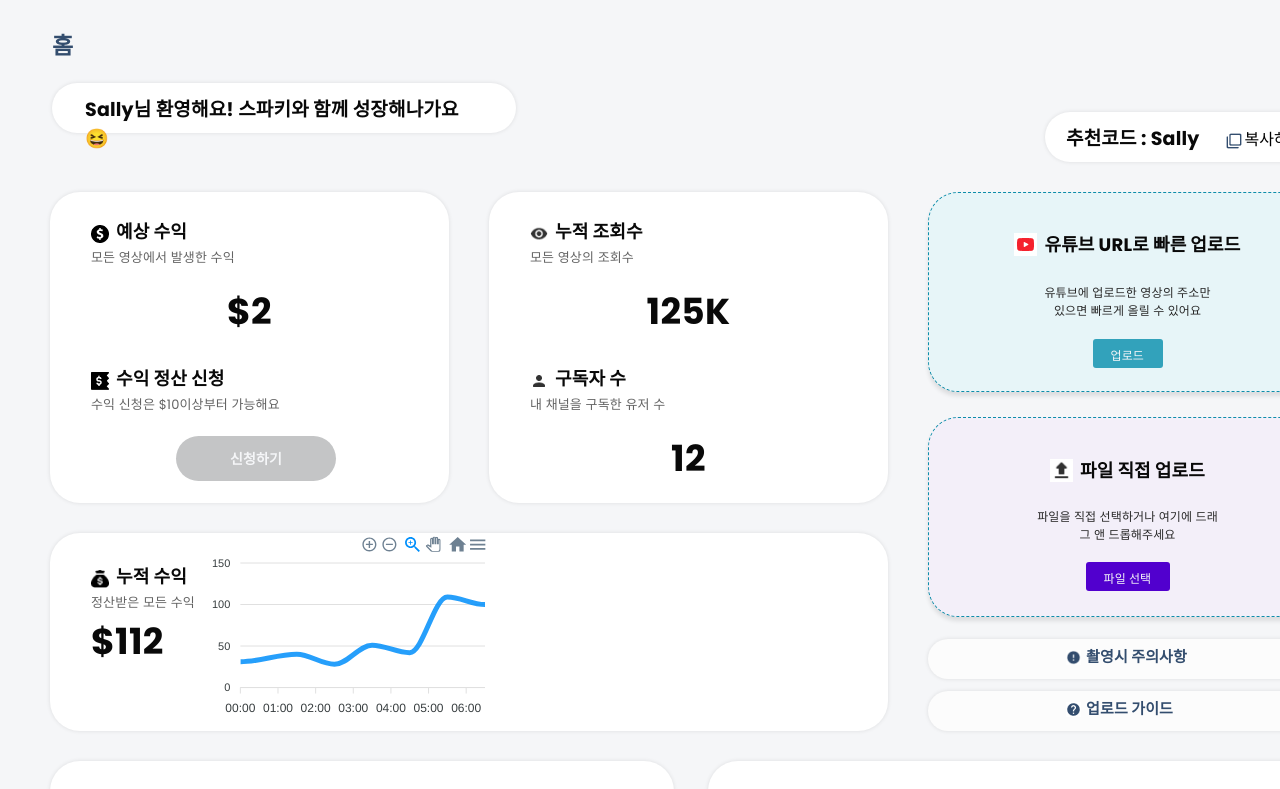
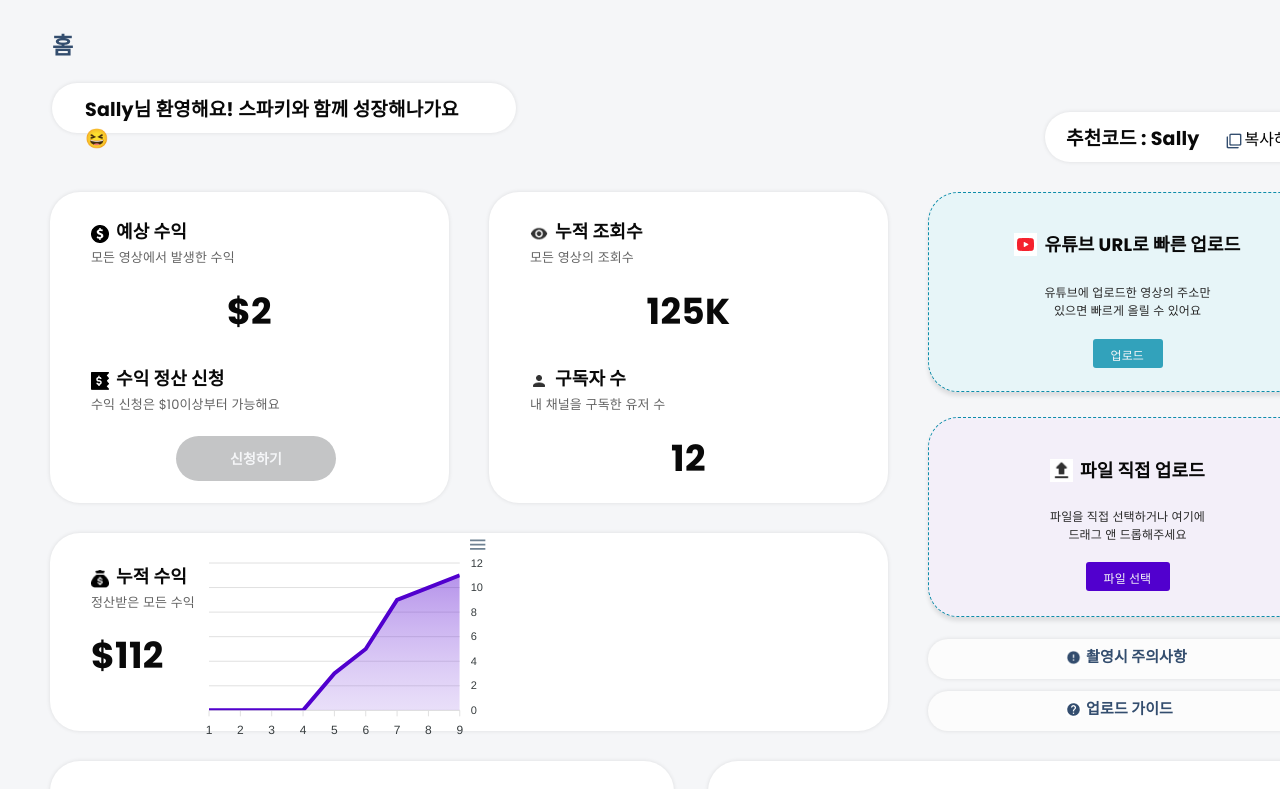
Before and after one commit to lazyyuns/mainpage_, a React (Create React App) app in the folder Desktop/react-app/mainpage/: page / in a window 1280 px wide. Shown: the top 789 px of the page. Built offline with nearby package versions, Linux system fonts and the light colour scheme.

Commit message:
누적수익 개선 그래프 변경

```diff
--- a/Desktop/react-app/mainpage/src/Components/Count.jsx
+++ b/Desktop/react-app/mainpage/src/Components/Count.jsx
@@ -12,7 +12,7 @@ const Count = ({ money, style, margin = '15px' }) => {
     textAlign: style ? style.textAlign : 'center',
     display: style ? style.display : 'flex',
     justifyContent: style ? style.justifyContent : 'center',
-    marginTop: margin,
+    marginTop: margin
   };
   const divStyle = {
     ...style,
--- a/Desktop/react-app/mainpage/src/Components/FileUpload.jsx
+++ b/Desktop/react-app/mainpage/src/Components/FileUpload.jsx
@@ -27,7 +27,7 @@ const FileUpload = ({ style }) => {
     fontstyle: 'normal',
     fontWeight: 500,
     letterSpacing: 0.12,
-    width: 184,
+    width: 160,
     height: 36,
     marginTop: 24,
   };
--- a/Desktop/react-app/mainpage/src/Components/Profitsum.jsx
+++ b/Desktop/react-app/mainpage/src/Components/Profitsum.jsx
@@ -1,7 +1,7 @@
-import React from 'react';
 import Count from './Count';
 import Title from './Title';
-import ApexCharts from 'react-apexcharts';
+import React, { useState } from 'react';
+import ReactApexChart from 'react-apexcharts';
 
 const Profitsum = () => {
   const divStyle = {
@@ -15,6 +15,44 @@ const Profitsum = () => {
     marginTop: 30,
     display: 'flex',
   };
+  const initialChartData = {
+    series: [
+      {
+        name: 'profit',
+        data: [0, 0, 0, 0, 3, 5, 9, 10, 11],
+      },
+    ],
+    options: {
+      chart: {
+        height: 115,
+        type: 'area',
+        width: 548,
+        flexShrink: 0,
+        zoom: {
+          enabled: false,
+        },
+      },
+      dataLabels: {
+        enabled: false,
+      },
+      stroke: {
+        curve: 'straight',
+      },
+      grid: {
+        row: {
+          colors: ['transparent'],
+          opacity: 1,
+        },
+      },
+      colors: ['#5100CE'], // 그라데이션 효과를 제거하고 단일 색상으로 설정
+      yaxis: {
+        opposite: true,
+        forceNiceScale: true,
+      },
+    },
+  };
+
+  const [chartData] = useState(initialChartData);
 
   return (
     <div style={divStyle}>
@@ -28,45 +66,15 @@ const Profitsum = () => {
         <Count
           money={'$112'}
           margin={30}
-          style={{ textAlign: 'left', paddingLeft: '41px' }}
+          style={{ textAlign: 'left', paddingLeft: '41px', marginTop: '14px' }}
         />
       </div>
-      <ApexCharts
-        series={[
-          {
-            name: 'series1',
-            data: [31, 40, 28, 51, 42, 109, 100],
-          },
-        ]}
-        options={{
-          chart: { height: '115px', width: '548px', type: 'area' },
-          dataLabels: {
-            enabled: false,
-          },
-          stroke: {
-            curve: 'smooth',
-          },
-          xaxis: {
-            type: 'datetime',
-            categories: [
-              '2018-09-19T00:00:00.000Z',
-              '2018-09-19T01:30:00.000Z',
-              '2018-09-19T02:30:00.000Z',
-              '2018-09-19T03:30:00.000Z',
-              '2018-09-19T04:30:00.000Z',
-              '2018-09-19T05:30:00.000Z',
-              '2018-09-19T06:30:00.000Z',
-            ],
-          },
-          tooltip: {
-            x: {
-              format: 'dd/MM/yy HH:mm',
-            },
-          },
-        }}
-      >
-        {' '}
-      </ApexCharts>
+      <ReactApexChart
+        options={chartData.options}
+        series={chartData.series}
+        type="area"
+        height={215}
+      />
     </div>
   );
 };
```
